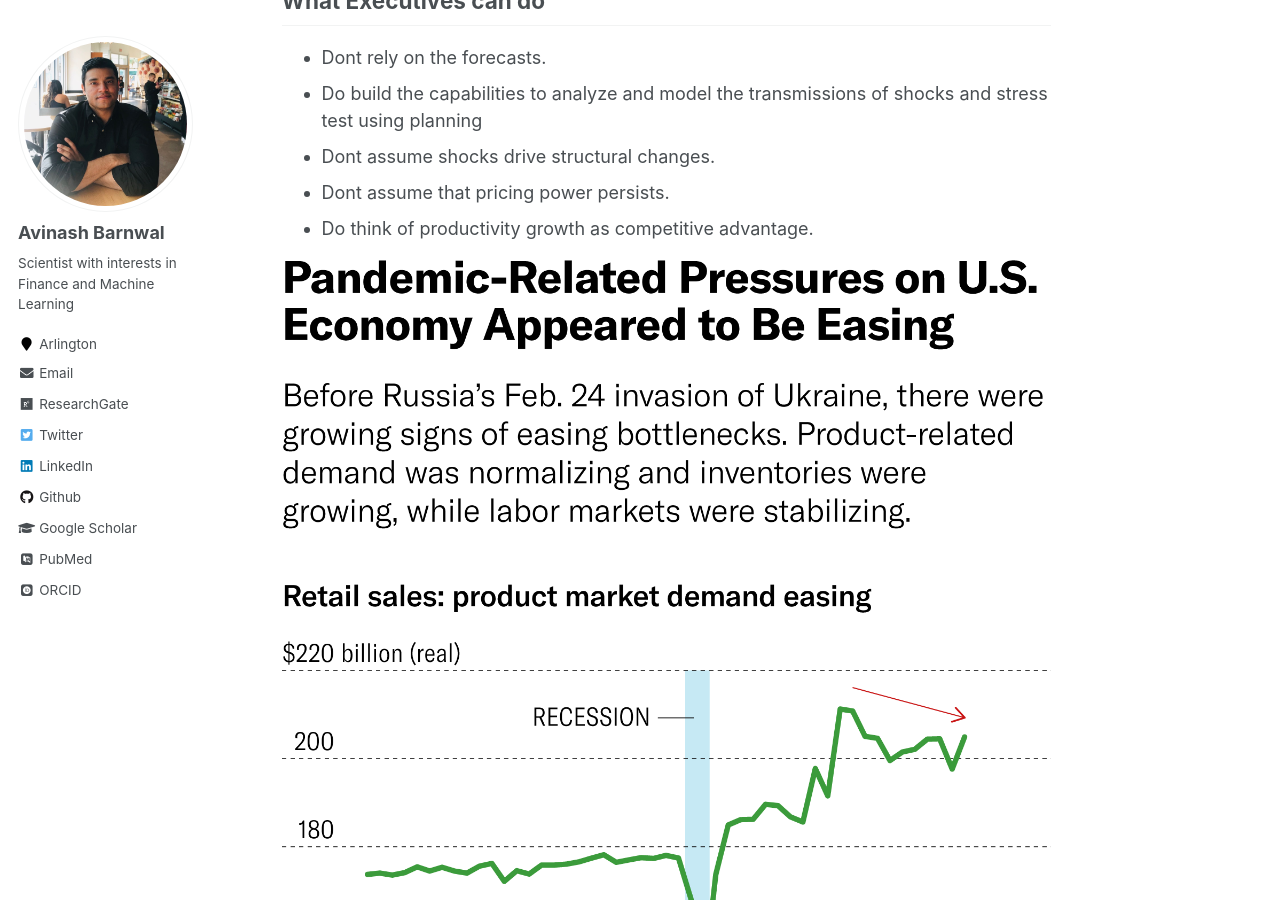
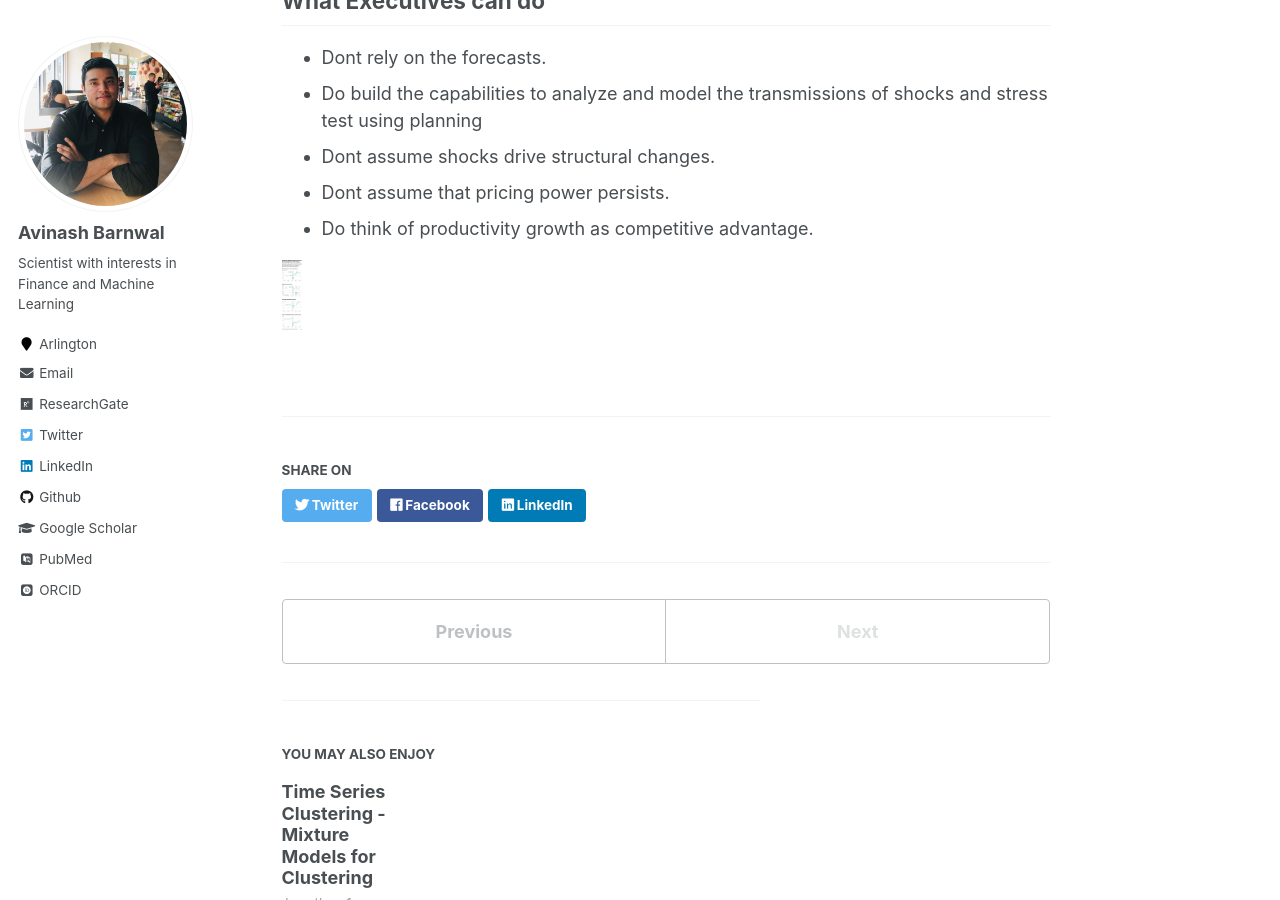
Before and after one commit to avinashbarnwal/avinashbarnwal.github.io, a Jekyll site: the page built from _posts/2022-03-20-recession-usa.md, in a window 1280 px wide and 900 px high, scrolled down 1458 px. Built offline with Jekyll 4.4.1, drawn with Linux system fonts in a browser that asks for light colours; some web fonts are replaced.

Commit message:
Update 2022-03-20-recession-usa.md

```diff
--- a/_posts/2022-03-20-recession-usa.md
+++ b/_posts/2022-03-20-recession-usa.md
@@ -43,4 +43,4 @@ Despite the headwinds of War Crisis, its not clear that it outweighs the tailwin
 - Dont assume that pricing power persists.
 - Do think of productivity growth as competitive advantage.
 
-![<img src="../images/risk_us_economy/W220310_CARLSSON_ECONOMY_PEAK_ECONOMIC_PRESSURE_360.png" width="20" height="20">](../images/risk_us_economy/W220310_CARLSSON_ECONOMY_PEAK_ECONOMIC_PRESSURE_360.png)
+[<img src="../images/risk_us_economy/W220310_CARLSSON_ECONOMY_PEAK_ECONOMIC_PRESSURE_360.png" width="20" height="20"/>](../images/risk_us_economy/W220310_CARLSSON_ECONOMY_PEAK_ECONOMIC_PRESSURE_360.png)
```
